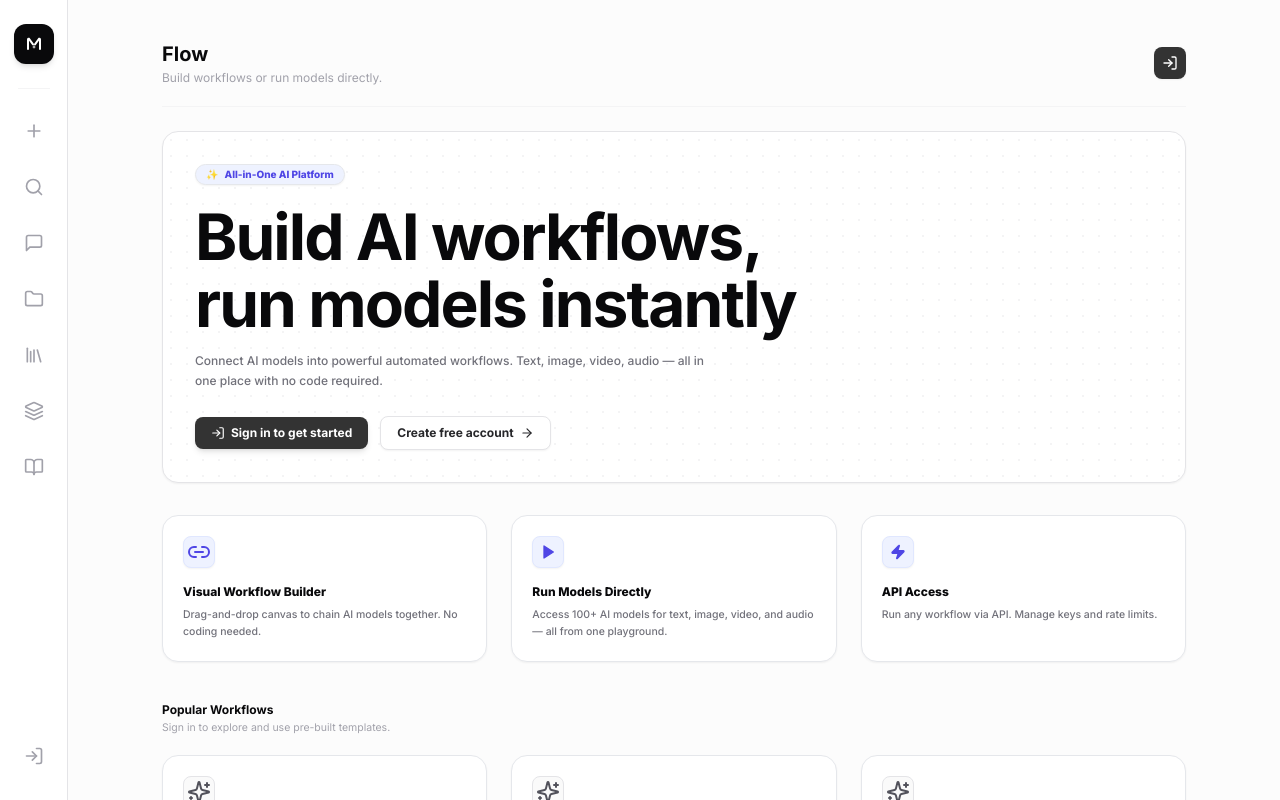
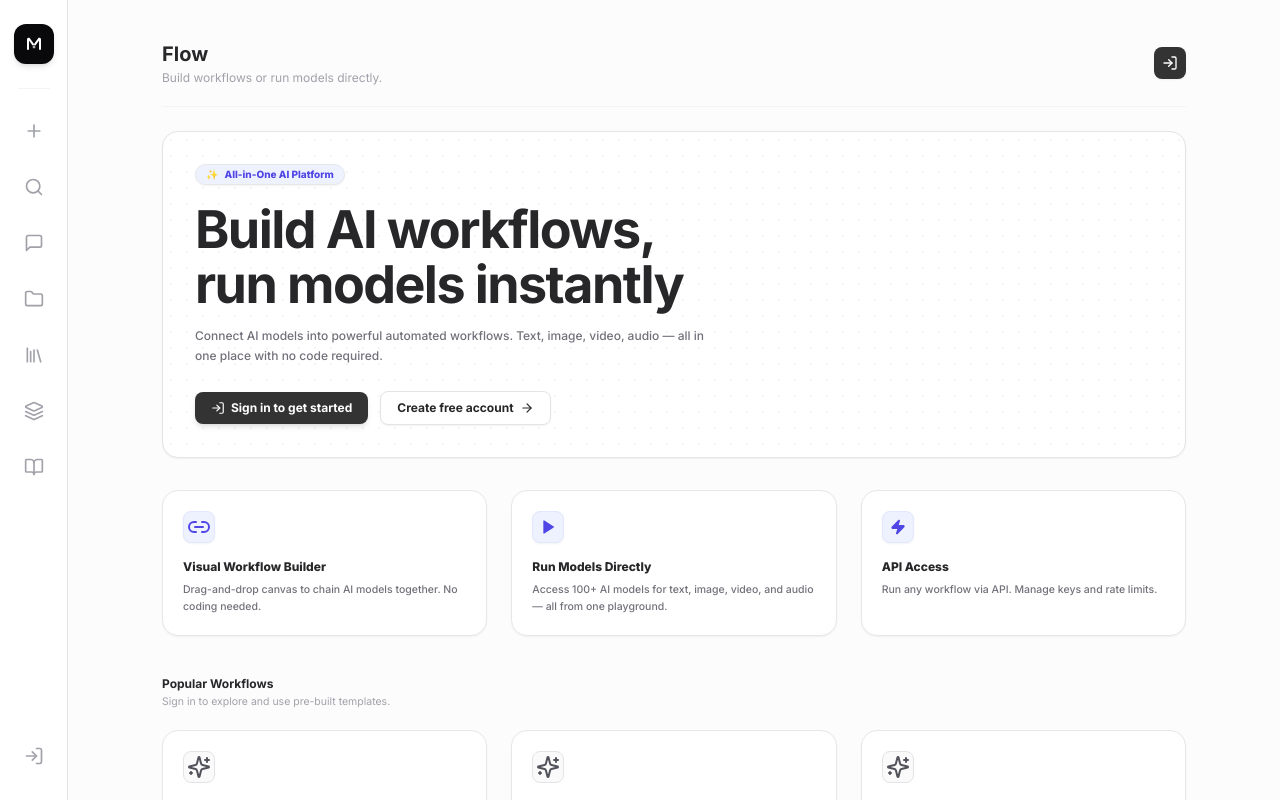
Before and after one commit to SrishtiSingh77/galaxy.ai, a Next.js app: page / in a window 1280 px wide. Built offline with nearby package versions, Linux system fonts and the light colour scheme; no server answers.

Commit message:
style: reduced hero font size to 52px, and changed bold letters from dark black to a soft light black (zinc-800) because pure black was too loud

```diff
--- a/app/page.tsx
+++ b/app/page.tsx
@@ -134,7 +134,7 @@ export default function LandingPage() {
           {/* Header Bar */}
           <div className="flex justify-between items-center w-full border-b border-zinc-100 pb-5">
             <div className="flex flex-col">
-              <h1 className="text-xl font-bold text-zinc-950">Flow</h1>
+              <h1 className="text-xl font-bold text-zinc-800">Flow</h1>
               <p className="text-xs text-zinc-400 mt-0.5">Build workflows or run models directly.</p>
             </div>
             {/* Top Right Header Login shortcut */}
@@ -159,7 +159,7 @@ export default function LandingPage() {
               </div>
 
               {/* Title */}
-              <h2 className="text-3xl md:text-[64px] font-bold tracking-[-0.03em] text-zinc-950 mt-2 leading-tight md:leading-[1.05]">
+              <h2 className="text-3xl md:text-[52px] font-bold tracking-[-0.03em] text-zinc-800 mt-2 leading-tight md:leading-[1.05]">
                 Build AI workflows,<br />run models instantly
               </h2>
 
@@ -195,7 +195,7 @@ export default function LandingPage() {
               <div className="flex h-8 w-8 items-center justify-center rounded-lg bg-indigo-50 border border-indigo-100 text-indigo-600 shadow-sm">
                 <Link2 className="h-4.5 w-4.5" />
               </div>
-              <h3 className="text-xs font-extrabold text-zinc-950 mt-4">Visual Workflow Builder</h3>
+              <h3 className="text-xs font-extrabold text-zinc-800 mt-4">Visual Workflow Builder</h3>
               <p className="text-[10.5px] text-zinc-500 mt-1.5 leading-relaxed font-medium">
                 Drag-and-drop canvas to chain AI models together. No coding needed.
               </p>
@@ -206,7 +206,7 @@ export default function LandingPage() {
               <div className="flex h-8 w-8 items-center justify-center rounded-lg bg-indigo-50 border border-indigo-100 text-indigo-600 shadow-sm">
                 <Play className="h-4 w-4 fill-indigo-600" />
               </div>
-              <h3 className="text-xs font-extrabold text-zinc-950 mt-4">Run Models Directly</h3>
+              <h3 className="text-xs font-extrabold text-zinc-800 mt-4">Run Models Directly</h3>
               <p className="text-[10.5px] text-zinc-500 mt-1.5 leading-relaxed font-medium">
                 Access 100+ AI models for text, image, video, and audio — all from one playground.
               </p>
@@ -217,7 +217,7 @@ export default function LandingPage() {
               <div className="flex h-8 w-8 items-center justify-center rounded-lg bg-indigo-50 border border-indigo-100 text-indigo-600 shadow-sm">
                 <Zap className="h-4 w-4 fill-indigo-600 text-indigo-600" />
               </div>
-              <h3 className="text-xs font-extrabold text-zinc-950 mt-4">API Access</h3>
+              <h3 className="text-xs font-extrabold text-zinc-800 mt-4">API Access</h3>
               <p className="text-[10.5px] text-zinc-500 mt-1.5 leading-relaxed font-medium">
                 Run any workflow via API. Manage keys and rate limits.
               </p>
@@ -227,7 +227,7 @@ export default function LandingPage() {
           {/* Popular Workflows templates */}
           <div className="mt-10 mb-8">
             <div className="flex flex-col">
-              <h3 className="text-xs font-bold text-zinc-950">Popular Workflows</h3>
+              <h3 className="text-xs font-bold text-zinc-800">Popular Workflows</h3>
               <p className="text-[10.5px] text-zinc-400 mt-0.5">Sign in to explore and use pre-built templates.</p>
             </div>
 
@@ -247,7 +247,7 @@ export default function LandingPage() {
                     <div className="flex h-8 w-8 items-center justify-center rounded-lg bg-zinc-50 border border-zinc-200 text-zinc-600">
                       <Icon className="h-4.5 w-4.5" />
                     </div>
-                    <h4 className="text-xs font-extrabold text-zinc-950 mt-4">{tmpl.title}</h4>
+                    <h4 className="text-xs font-extrabold text-zinc-800 mt-4">{tmpl.title}</h4>
                     <p className="text-[10.5px] text-zinc-500 mt-1.5 leading-relaxed font-medium">
                       {tmpl.desc}
                     </p>
```
